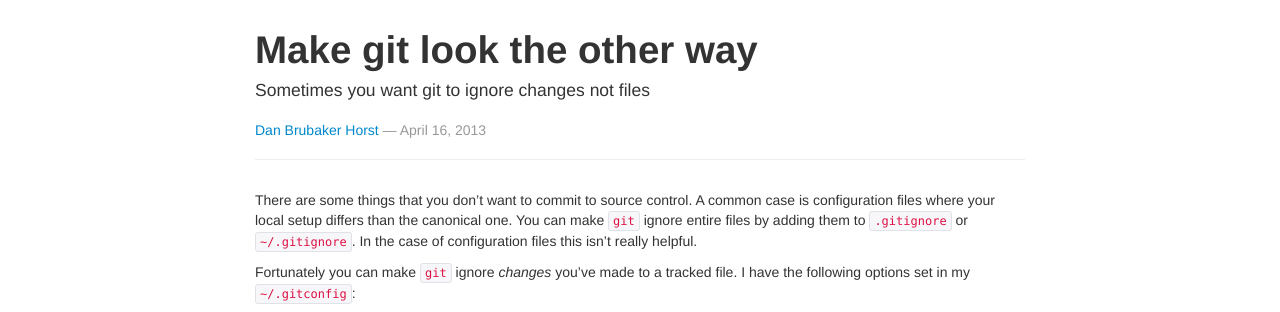
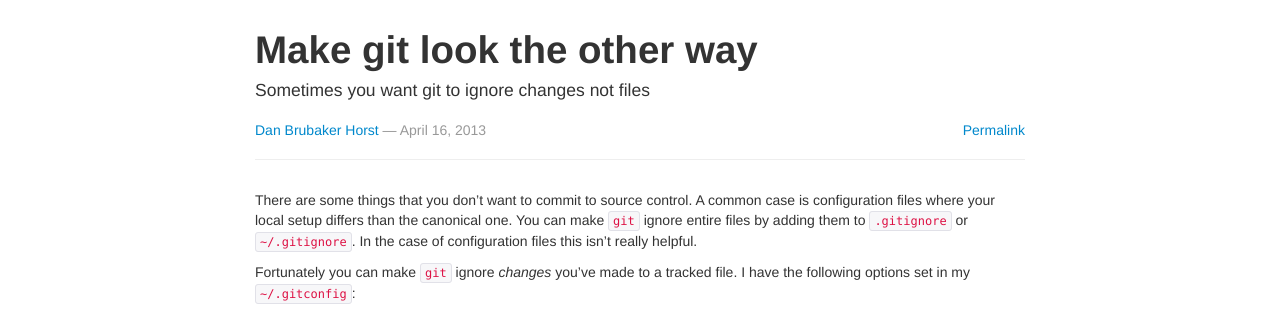
Before and after one commit to terrellt/ndlib.github.io, a Jekyll site: the page built from _posts/2013-04-16-make-git-forget-things.md, in a window 1280 px wide. Shown: the top 312 px of the page. Built offline with Jekyll 4.4.1, drawn with Linux system fonts in a browser that asks for light colours; Markdown is read by kramdown in place of the engine named in the settings.

Commit message:
Add an absolute path to the microdata

```diff
--- a/_config.yml
+++ b/_config.yml
@@ -20,7 +20,7 @@ sorted_categories:
   - practices
   - planning
 
-domain: http://ndlib.github.io
+host: ndlib.github.io
 
 authors:
 # - id:             github_username
--- a/_layouts/boilerplate.html
+++ b/_layouts/boilerplate.html
@@ -21,8 +21,8 @@
     <meta name="description" content="{{ page.content| markdownify | strip_html | truncatewords:50 }}">
     <meta name="twitter:description" content="{{ page.content| markdownify | strip_html | truncatewords:50 }}">
 {% endif %}
-    <meta name="twitter:url" content="{{ site.domain }}{{ page.url }}">
-    <link rel="canonical" href="{{ site.domain }}{{ page.url }}" />
+    <meta name="twitter:url" content="http://{{ site.host }}{{ page.url }}">
+    <link rel="canonical" href="http://{{ site.host }}{{ page.url }}" />
     <link rel="stylesheet" href="/css/bootstrap.css" />
     <link rel="stylesheet" href="/css/site.css" />
 
--- a/_layouts/post.html
+++ b/_layouts/post.html
@@ -30,6 +30,10 @@ presenter: post
       {% else %}
       <time datetime="{{ page.date | date:"%Y-%m-%d %H:%M" }}" itemprop="dateCreated">{{ page.date | date:"%B %e, %Y" }}</time>
       {% endif %}
+
+      <span class="pull-right">
+        <a itemprop="url" href="http://{{ site.host }}{{page.url}}">Permalink</a>
+      </span>
       </p>
     </header>
 
--- a/css/site.css
+++ b/css/site.css
@@ -37,6 +37,11 @@ html {
 	padding-bottom: 70px;
 }
 
+.post .page-header h2,
+.post .page-header p {
+	margin-bottom: 0;
+}
+
 .headline {
 	margin-bottom: 0;
 }
@@ -58,3 +63,7 @@ html {
 .listing .title {
   margin-bottom: 0;
 }
+
+.pull-right {
+	float: right;
+}
```
